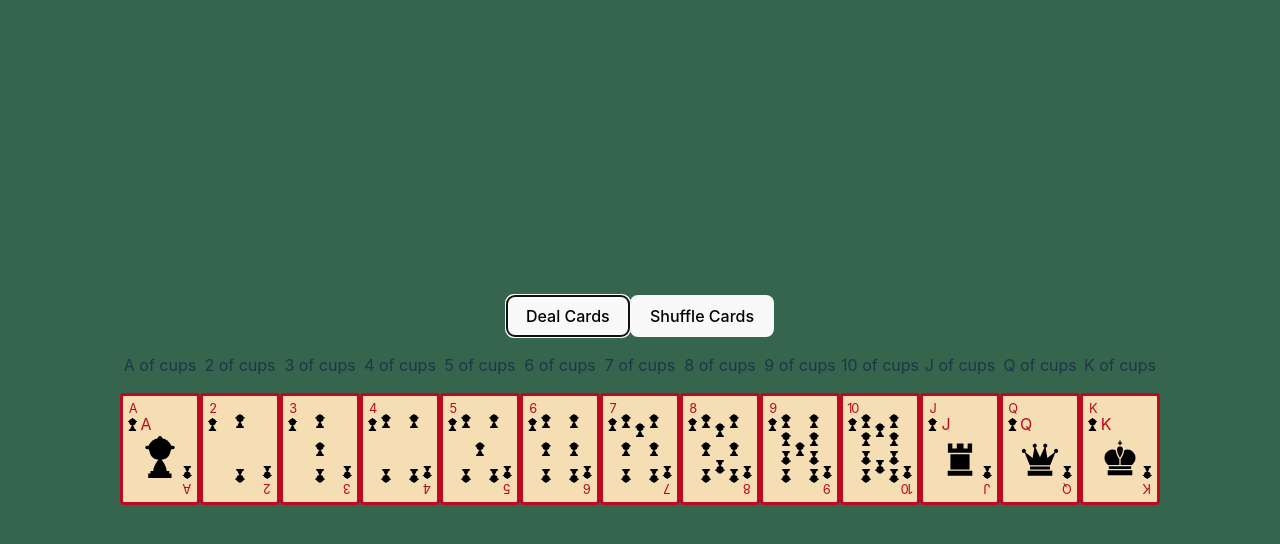
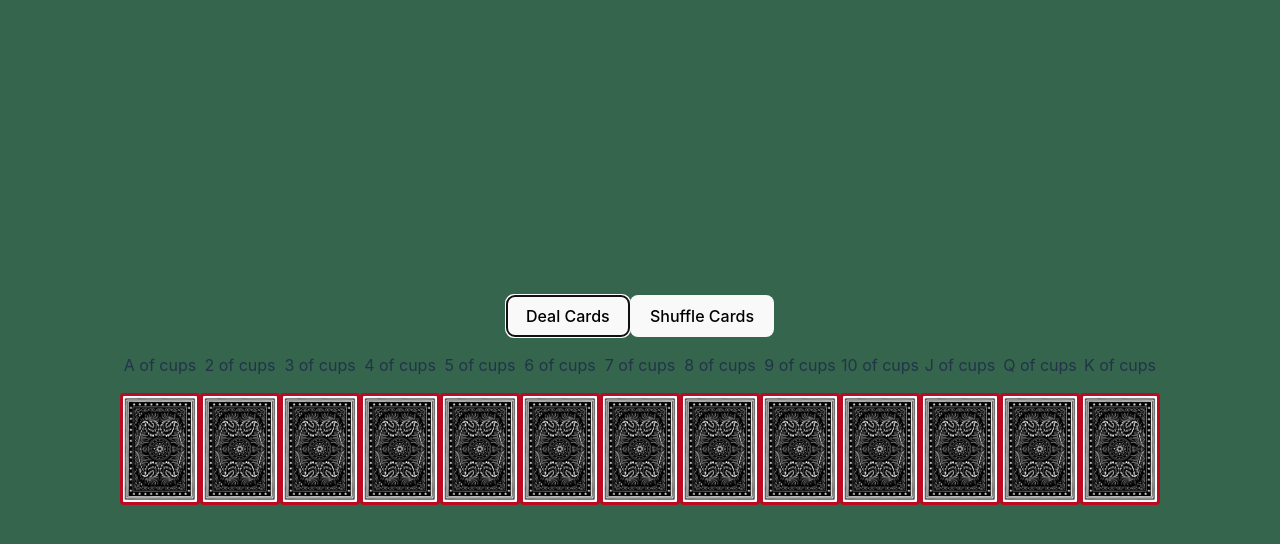
Before and after one commit to NekkidBear/CMO-CardGame, a React (Vite) app: page / in a window 1280 px wide. Both pictures are taken after a click on the button "Deal Cards". Shown: the top 544 px of the page. Built offline with nearby package versions, Linux system fonts and the light colour scheme.

Commit message:
fix card backs

```diff
--- a/src/Card/CardV2.jsx
+++ b/src/Card/CardV2.jsx
@@ -1,17 +1,19 @@
-import React, {useState} from 'react';
-import './css-cards/Card.css'; // Import the CSS file with the provided styles
-import backImage from '../assets/back_image/card-back-black.png';
+import React, { useState } from "react";
+import "./css-cards/Card.css"; // Import the CSS file with the provided styles
+import backImage from "../assets/back_image/card-back-black.png";
 
 function Card({ rank, suit }) {
-  let [isFaceDown, setIsFaceDown] = useState(false)
-  const isRoyalRank = ['A', 'J', 'Q', 'K'].includes(rank);
+  let [isFaceDown, setIsFaceDown] = useState(true);
+  const isRoyalRank = ["A", "J", "Q", "K"].includes(rank);
 
-  const pipCount = isRoyalRank ? 1: rank;
+  const pipCount = isRoyalRank ? 1 : rank;
 
   const renderPips = () => {
     const pips = [];
     for (let i = 0; i < pipCount; i++) {
-      pips.push(<div key={i} className="pip" data-suit={suit} data-rank={rank} />);
+      pips.push(
+        <div key={i} className="pip" data-suit={suit} data-rank={rank} />
+      );
     }
     return pips;
   };
@@ -31,10 +33,15 @@ function Card({ rank, suit }) {
   );
 
   return (
-    <div className={`card ${suit}`} data-suit={suit} data-rank={rank} onClick={() => setIsFaceDown(!isFaceDown)}>
-      {isFaceDown? <img src={backImage} alt="Card back" className="card-back" /> :isRoyalRank ? renderRoyalRank() : renderPips()}
-      {renderCornerNumber('top')}
-      {renderCornerNumber('bottom')}
+    <div
+      className={`card ${isFaceDown ? "flipped" : ""} ${suit}`}
+      data-suit={suit}
+      data-rank={rank}
+      onClick={() => setIsFaceDown(!isFaceDown)}
+    >
+      {isFaceDown ? null : isRoyalRank ? renderRoyalRank() : renderPips()}
+      {renderCornerNumber("top")}
+      {renderCornerNumber("bottom")}
     </div>
   );
 }
--- a/src/Card/css-cards/Card.css
+++ b/src/Card/css-cards/Card.css
@@ -25,6 +25,7 @@ body {
   grid-template-rows: repeat(8, 1fr);
   align-items: center;
   position: relative;
+  background-size: cover;
 }
 
 [data-suit="cups"].card,
@@ -41,8 +42,8 @@ body {
 
 [data-suit="staves"].card,
 [data-suit="octograms"].card {
-  color: #256F45;
-  border-color: #214C34;
+  color: #7a306c;
+  border-color: #7a306c;
 }
 
 [data-suit="coins"].card,
@@ -477,3 +478,12 @@ body {
   flex-direction: row;
   justify-content: space-around;
 }
+
+.card.flipped {
+  background-image: url('../../assets/back_image/card-back-black.png');
+  background-size: cover;
+  background-position: center;
+}
+.card.flipped .corner-number {
+  visibility: hidden;
+}
```
